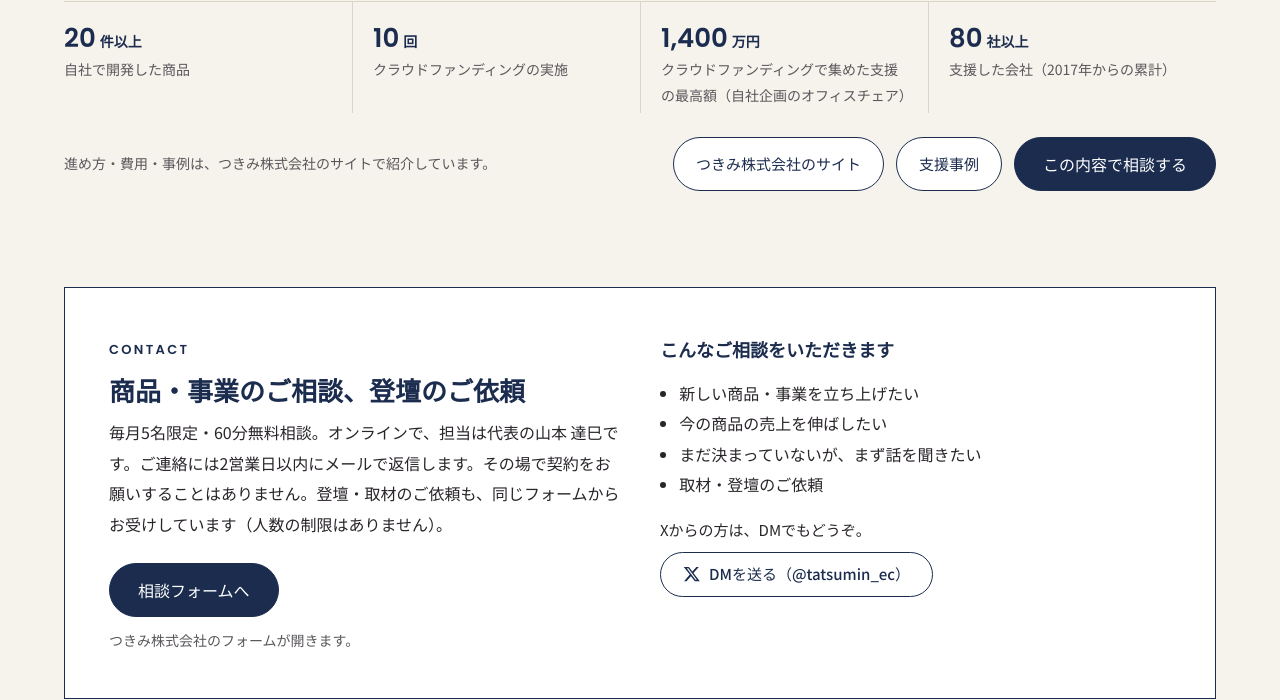
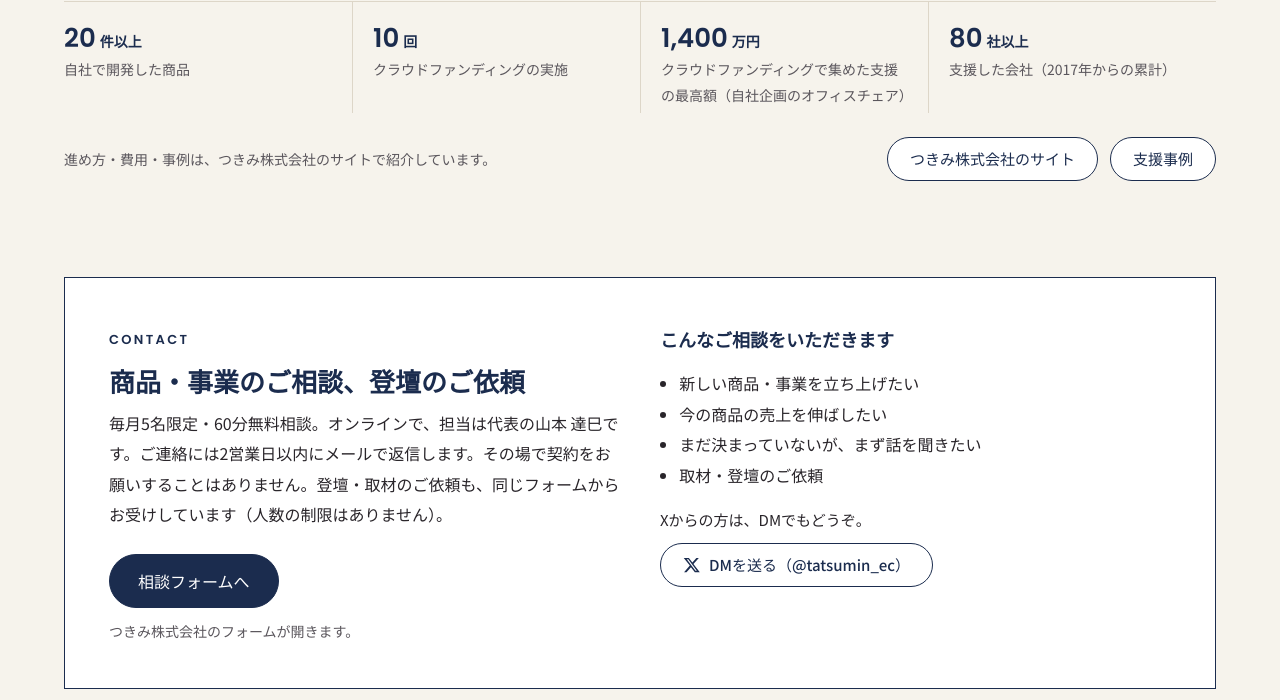
Before and after one commit to tatsumiyama/tatsumi-site, a plain HTML site: page index.html in a window 1280 px wide. Shown: the part 3600-4300 px from the top of the page. Drawn offline with Linux system fonts and the light colour scheme.

Commit message:
Remove この内容で相談する button from the work section
Co-Authored-By: Claude Opus 5.5 <noreply@anthropic.com>

```diff
--- a/index.html
+++ b/index.html
@@ -218,7 +218,7 @@ html,body{margin:0;background:#F6F3EC}
     </div>
   </div>
   <div class="more"><span class="cap">進め方・費用・事例は、つきみ株式会社のサイトで紹介しています。</span>
-    <div class="btns"><a class="btn-o" href="https://tsukimi.ne.jp/service">つきみ株式会社のサイト</a><a class="btn-o" href="https://tsukimi.ne.jp/case">支援事例</a><a class="btn" href="#contact">この内容で相談する</a></div>
+    <div class="btns"><a class="btn-o" href="https://tsukimi.ne.jp/service">つきみ株式会社のサイト</a><a class="btn-o" href="https://tsukimi.ne.jp/case">支援事例</a></div>
   </div>
 </section>
 
```
